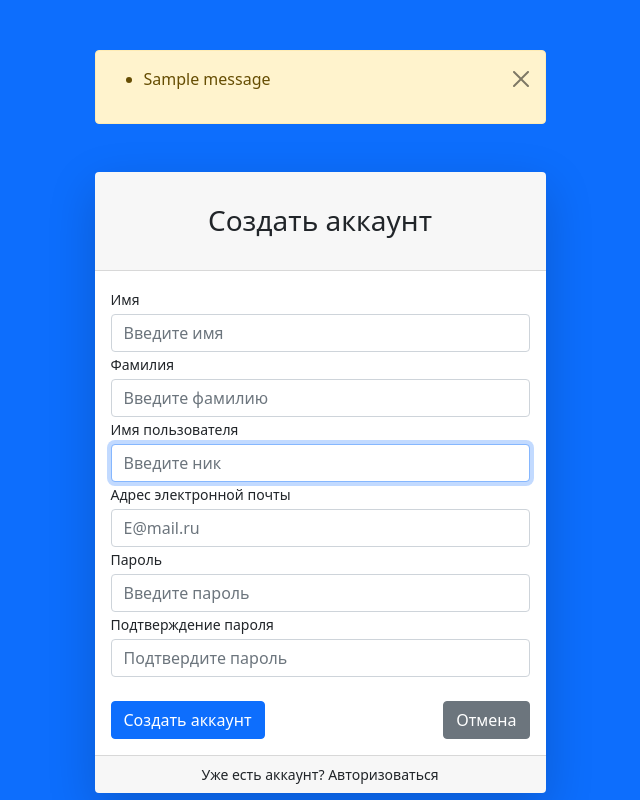
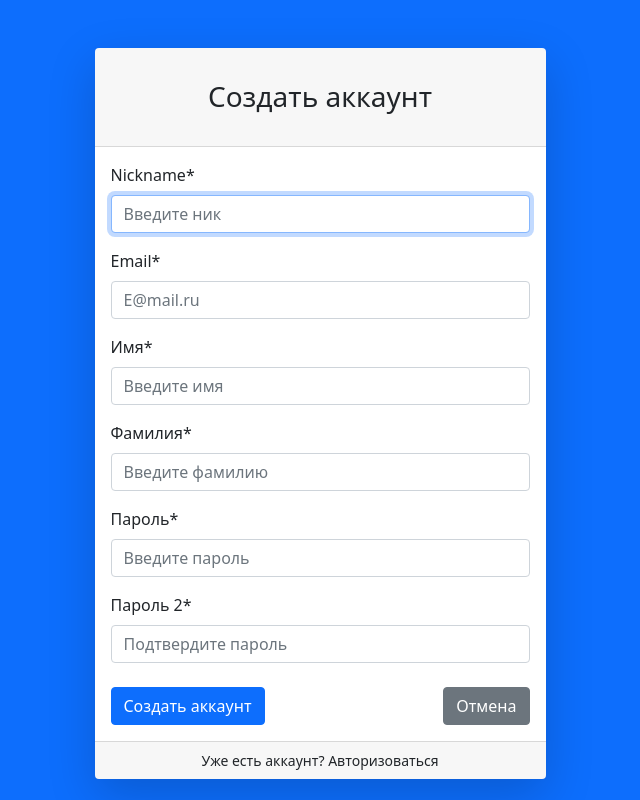
Before and after one commit to visor517/meetings, a Django app: page /users/registration/ in a window 1280 px wide. Shown: the whole page, without its empty margins (320-960 px from the left). Run offline with Django 4.2, Linux system fonts and the light colour scheme; tables that the repository leaves empty hold one stand-in row (values such as "Sample post"); one stand-in notice (Sample message) is shown; some libraries are stand-ins or nearby versions.

Commit message:
crispy forms for auth

```diff
--- a/apps/users/forms.py
+++ b/apps/users/forms.py
@@ -19,41 +19,39 @@ class UserLoginForm(AuthenticationForm):
 
 
 class UserRegistrationForm(UserCreationForm):
-    username = forms.CharField(widget=forms.TextInput(attrs={
-        'class': 'form-control',
-        'placeholder': 'Введите ник',
+    username = forms.CharField(label="Nickname", widget=forms.TextInput(attrs={
+        "class": "form-control",
+        "placeholder": "Введите ник",
     }))
-    email = forms.CharField(widget=forms.EmailInput(attrs={
-        'class': 'form-control',
-        'placeholder': 'E@mail.ru',
+    email = forms.EmailField(label="Email", widget=forms.EmailInput(attrs={
+        "class": "form-control",
+        "placeholder": "E@mail.ru",
     }))
-    first_name = forms.CharField(widget=forms.TextInput(attrs={
-        'class': 'form-control',
-        'placeholder': 'Введите имя',
+    first_name = forms.CharField(label="Имя", widget=forms.TextInput(attrs={
+        "class": "form-control",
+        "placeholder": "Введите имя",
     }))
-    last_name = forms.CharField(widget=forms.TextInput(attrs={
-        'class': 'form-control',
-        'placeholder': 'Введите фамилию',
+    last_name = forms.CharField(label="Фамилия", widget=forms.TextInput(attrs={
+        "class": "form-control",
+        "placeholder": "Введите фамилию",
     }))
-    password1 = forms.CharField(widget=forms.PasswordInput(attrs={
-        'class': 'form-control',
-        'placeholder': 'Введите пароль',
+    password1 = forms.CharField(label="Пароль", widget=forms.PasswordInput(attrs={
+        "class": "form-control",
+        "placeholder": "Введите пароль",
     }))
-    password2 = forms.CharField(widget=forms.PasswordInput(attrs={
-        'class': 'form-control',
-        'placeholder': 'Подтвердите пароль',
+    password2 = forms.CharField(label="Пароль 2", widget=forms.PasswordInput(attrs={
+        "class": "form-control",
+        "placeholder": "Подтвердите пароль",
     }))
 
     class Meta:
         model = User
-        fields = ('username', 'email', 'first_name', 'last_name', 'password1', 'password2')
+        fields = ("username", "email", "first_name", "last_name", "password1", "password2")
 
 
 class UserProfileForm(UserChangeForm):
     username = forms.CharField(widget=forms.TextInput(attrs={"class": "form-control", "readonly": True}))
     email = forms.CharField(widget=forms.EmailInput(attrs={"class": "form-control", "readonly": True}))
-    first_name = forms.CharField(widget=forms.TextInput(attrs={"class": "form-control"}))
-    last_name = forms.CharField(widget=forms.TextInput(attrs={"class": "form-control"}))
 
     class Meta:
         model = User
--- a/apps/users/views.py
+++ b/apps/users/views.py
@@ -21,31 +21,15 @@ class RegistrationView(CreateView):
     success_url = reverse_lazy("index")
     template_name = "users/registration.html"
 
-    def get(self, request, *args, **kwargs):
-        if request.user.is_authenticated:
-            return HttpResponseRedirect(reverse("accounts"))
-        return super(RegistrationView, self).get(request, *args, **kwargs)
-
-    def post(self, request, *args, **kwargs):
-        form = self.form_class(request.POST)
-        context = {"form": form}
-        if form.is_valid():
-            data = form.cleaned_data
-            username = data.pop("username")
-            user = User.objects.create(username=username)
-            user.set_password(data.pop("password"))
-            user.save()
-            login(self.request, user)
-            return HttpResponseRedirect(reverse("accounts"))
-
-        context["messages"] = [item[0] for item in form.errors.values()]
-        return render(request, self.template_name, context)
+    def form_valid(self, form):
+        response = super().form_valid(form)
+        user = form.save()
+        login(self.request, user)
+        return response
 
 
 class ProfileView(LoginRequiredMixin, FormView):
     """ Личный кабинет для партнера """
-    redirect_field_name = 'next'
-
     form_class = UserProfileForm
     template_name = 'users/profile.html'
 
--- a/templates/timetable.html
+++ b/templates/timetable.html
@@ -1,5 +1,5 @@
 {% extends 'base.html' %}
-
+{% load crispy_forms_tags %}
 {% block title %}
     Личный кабинет | {{ block.super }}
 {% endblock %}
--- a/templates/users/base.html
+++ b/templates/users/base.html
@@ -18,11 +18,5 @@
     </div>
 </div>
 <script src="{% static 'js/bootstrap.min.js' %}"></script>
-<script>
-    // Закрытие блока с сообщениями
-    document.getElementById("alertClose").addEventListener("click", function() {
-        document.getElementById("alertBox").style.display = "none";
-    });
-</script>
 </body>
 </html>
--- a/templates/users/registration.html
+++ b/templates/users/registration.html
@@ -1,21 +1,10 @@
 {% extends 'users/base.html' %}
-
+{% load crispy_forms_tags %}
 {% block content %}
     <main>
         <div class="container">
             <div class="row justify-content-center">
                 <div class="col-lg-5">
-                    {% if messages %}
-                    <div id="alertBox" class="alert alert-warning alert-dismissible fade show"
-                         role="alert" style="margin-top: 50px;">
-                        <uL>
-                        {% for message in messages %}
-                            <li>{{ message }}</li>
-                        {% endfor %}
-                        </uL>
-                        <button id="alertClose" type="button" class="btn-close" aria-label="Close"></button>
-                    </div>
-                    {% endif %}
                     <div class="card shadow-lg border-0 rounded-lg mt-5">
                         <div class="card-header">
                             <h3 class="text-center font-weight-light my-4">Создать аккаунт</h3>
@@ -23,31 +12,7 @@
                         <div class="card-body">
                             <form action="{% url 'users:registration' %}" method="post">
                                 {% csrf_token %}
-                                <div class="form-group">
-                                    <label class="small mb-1" for="{{ form.first_name.if_for_label }}">Имя</label>
-                                    {{ form.first_name }}
-                                </div>
-                                <div class="form-group">
-                                    <label class="small mb-1" for="{{ form.last_name.if_for_label }}">Фамилия</label>
-                                    {{ form.last_name }}
-                                </div>
-                                <div class="form-group">
-                                    <label class="small mb-1" for="{{ form.username.if_for_label }}">Имя пользователя</label>
-                                    {{ form.username }}
-                                </div>
-                                <div class="form-group">
-                                    <label class="small mb-1" for="{{ form.email.if_for_label }}">Адрес электронной почты</label>
-                                    {{ form.email }}
-                                </div>
-                                <div class="form-group">
-                                    <label class="small mb-1" for="{{ form.password1.if_for_label }}">Пароль</label>
-                                    {{ form.password1 }}
-                                </div>
-                                <div class="form-group">
-                                    <label class="small mb-1" for="{{ form.password2.if_for_label }}">Подтверждение
-                                        пароля</label>
-                                    {{ form.password2 }}
-                                </div>
+                                {{ form|crispy }}
                                 <div class="d-flex justify-content-between mt-4 mb-0">
                                     <input class="btn btn-primary btn-block" type="submit" value="Создать аккаунт">
                                     <a href="{% url 'index' %}" class="btn btn-secondary" role="button">Отмена</a>
```
Also changed, not shown: config/settings.py (+8 -0 lines), templates/users/login.html (+1 -10 lines), templates/users/profile.html (+2 -24 lines).
